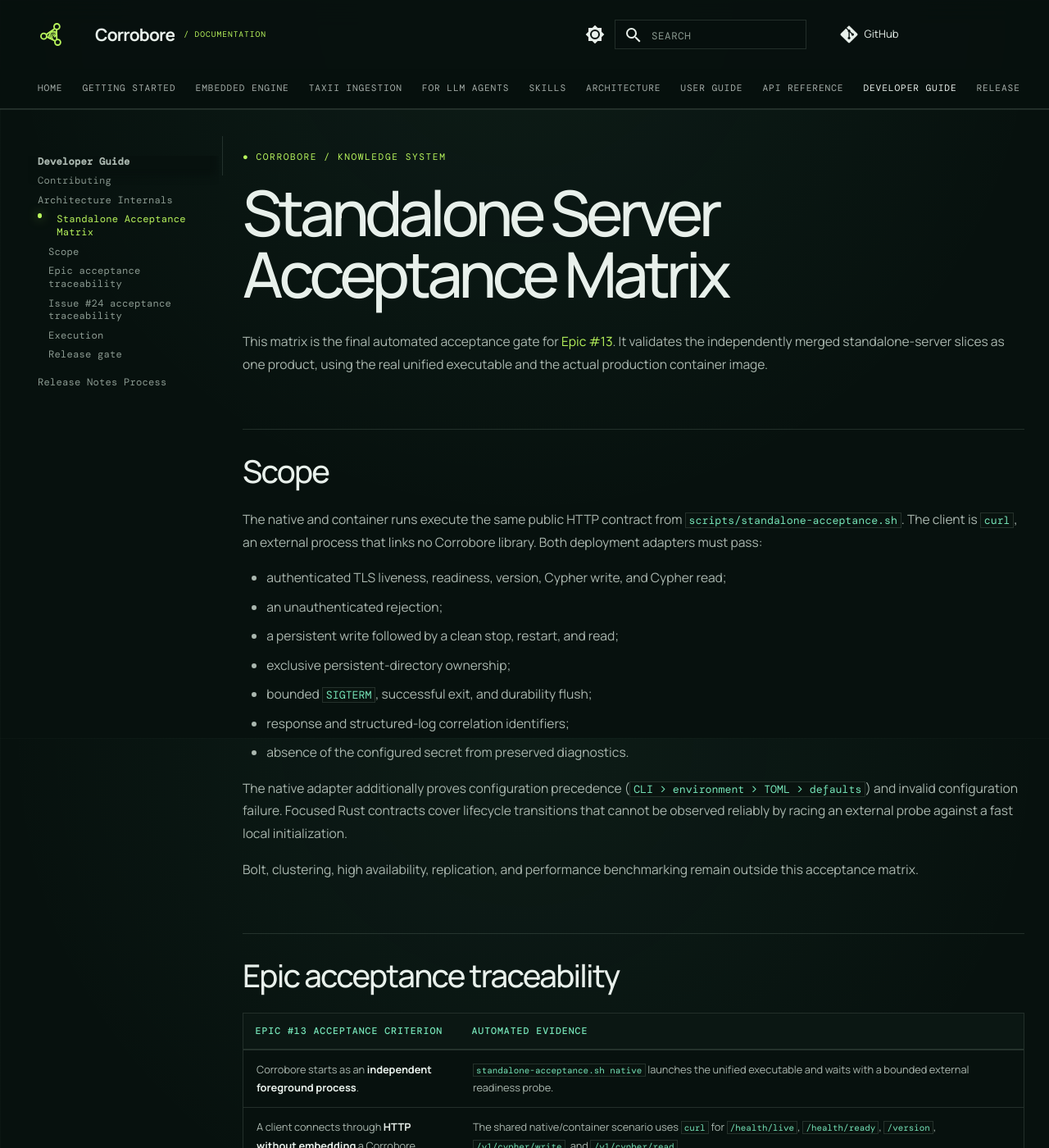
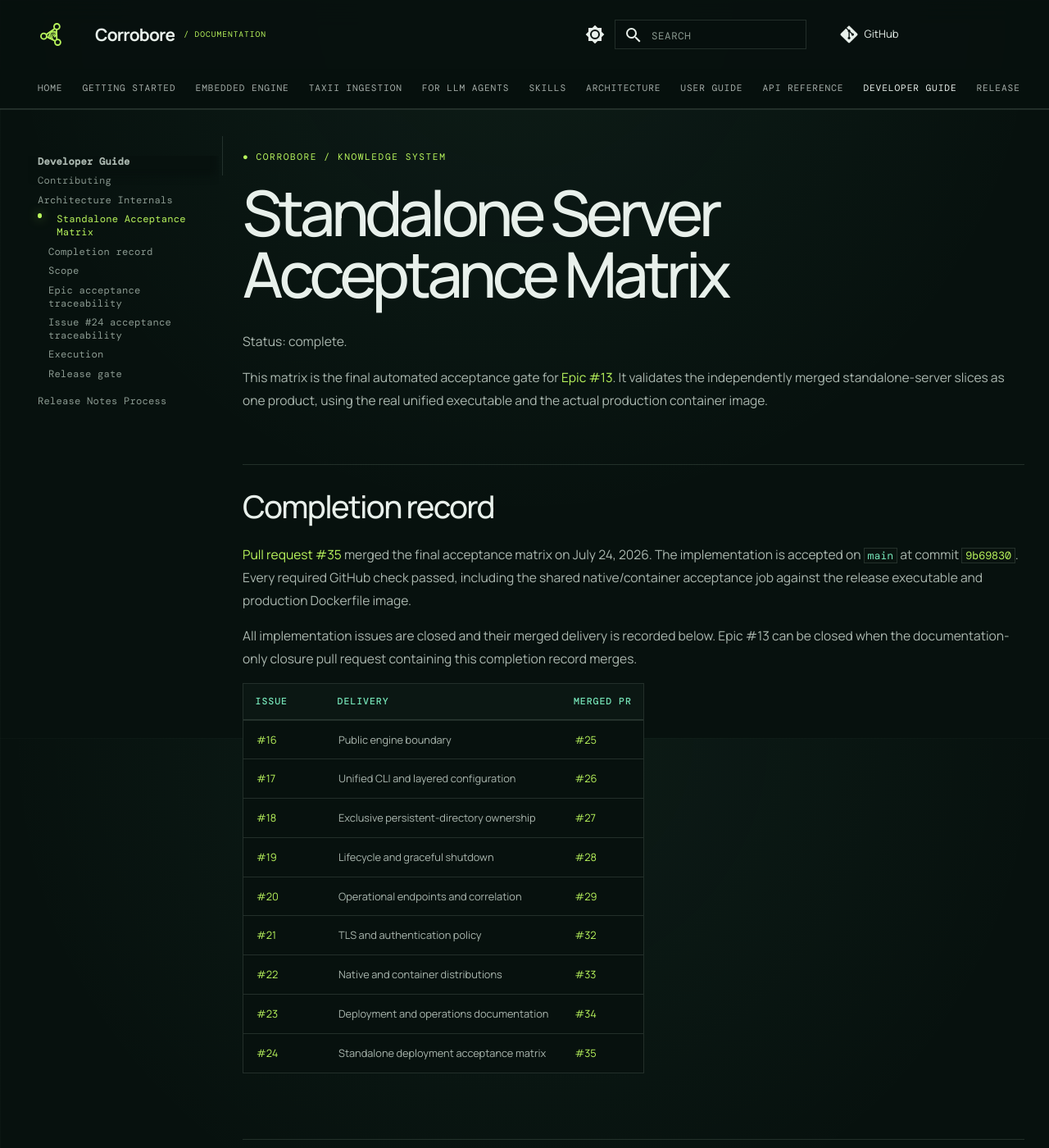
Before and after one commit to Estance-Labs/corrobore, an MkDocs documentation site: the page built from docs/acceptance/standalone-server.md, in a window 1280 px wide and 1400 px high. Shown: the whole window at 82% size. Built offline with MkDocs 1.6.1 and Material for MkDocs 9.7.7, drawn with Linux system fonts in a browser that asks for light colours; some web fonts are replaced; comment, search, counter and statistics services are not loaded.

Commit message:
docs(server): record standalone epic completion (#36)

```diff
--- a/docs/acceptance/standalone-server.md
+++ b/docs/acceptance/standalone-server.md
@@ -1,9 +1,36 @@
 # Standalone Server Acceptance Matrix
+
+Status: complete.
 
 This matrix is the final automated acceptance gate for
 [Epic #13](https://github.com/Noetance-Labs/corrobore/issues/13). It validates
 the independently merged standalone-server slices as one product, using the
 real unified executable and the actual production container image.
+
+## Completion record
+
+[Pull request #35](https://github.com/Noetance-Labs/corrobore/pull/35) merged
+the final acceptance matrix on July 24, 2026. The implementation is
+accepted on `main` at commit
+[`9b69830`](https://github.com/Noetance-Labs/corrobore/commit/9b698301fc2520ece21f785c1c75f725ac5d76ae).
+Every required GitHub check passed, including the shared native/container
+acceptance job against the release executable and production Dockerfile image.
+
+All implementation issues are closed and their merged delivery is recorded
+below. Epic #13 can be closed when the documentation-only closure pull request
+containing this completion record merges.
+
+| Issue | Delivery | Merged PR |
+| --- | --- | --- |
+| [#16](https://github.com/Noetance-Labs/corrobore/issues/16) | Public engine boundary | [#25](https://github.com/Noetance-Labs/corrobore/pull/25) |
+| [#17](https://github.com/Noetance-Labs/corrobore/issues/17) | Unified CLI and layered configuration | [#26](https://github.com/Noetance-Labs/corrobore/pull/26) |
+| [#18](https://github.com/Noetance-Labs/corrobore/issues/18) | Exclusive persistent-directory ownership | [#27](https://github.com/Noetance-Labs/corrobore/pull/27) |
+| [#19](https://github.com/Noetance-Labs/corrobore/issues/19) | Lifecycle and graceful shutdown | [#28](https://github.com/Noetance-Labs/corrobore/pull/28) |
+| [#20](https://github.com/Noetance-Labs/corrobore/issues/20) | Operational endpoints and correlation | [#29](https://github.com/Noetance-Labs/corrobore/pull/29) |
+| [#21](https://github.com/Noetance-Labs/corrobore/issues/21) | TLS and authentication policy | [#32](https://github.com/Noetance-Labs/corrobore/pull/32) |
+| [#22](https://github.com/Noetance-Labs/corrobore/issues/22) | Native and container distributions | [#33](https://github.com/Noetance-Labs/corrobore/pull/33) |
+| [#23](https://github.com/Noetance-Labs/corrobore/issues/23) | Deployment and operations documentation | [#34](https://github.com/Noetance-Labs/corrobore/pull/34) |
+| [#24](https://github.com/Noetance-Labs/corrobore/issues/24) | Standalone deployment acceptance matrix | [#35](https://github.com/Noetance-Labs/corrobore/pull/35) |
 
 ## Scope
 
```
Also changed, not shown: 1 other file.
